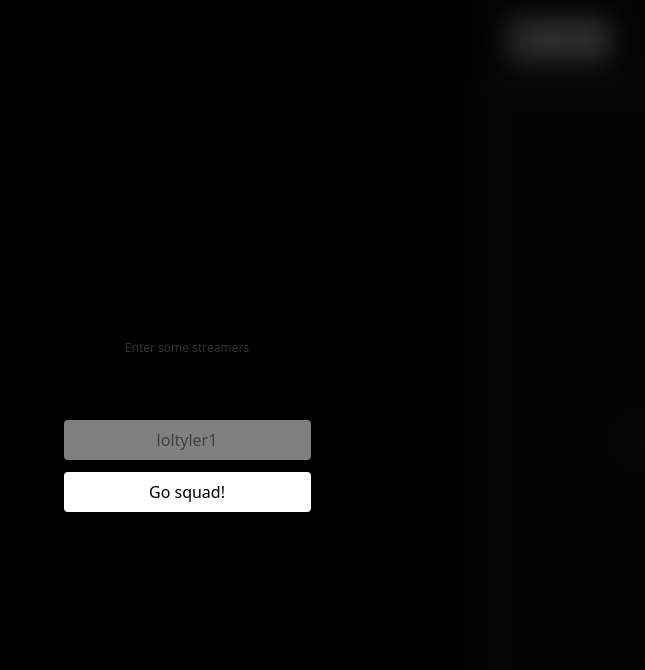
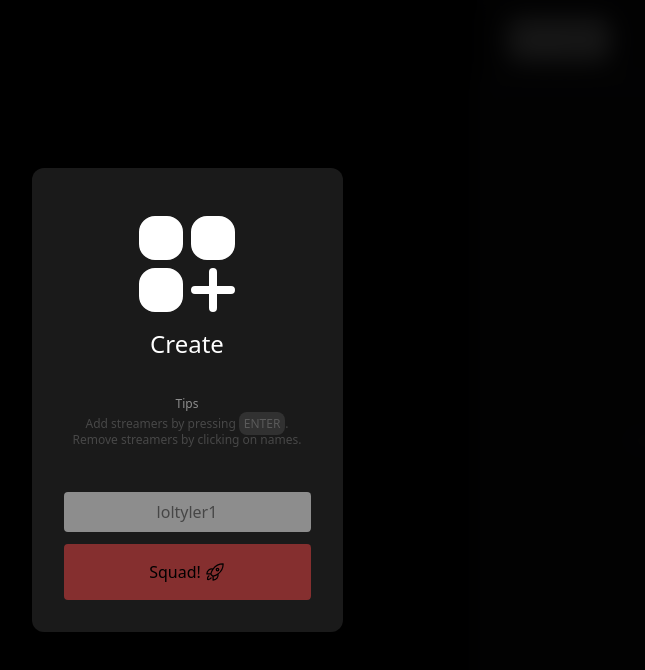
Before and after one commit to emigrek/twitch-squad, a Next.js app: page / in a window 1280 px wide. Shown: the top 670 px of the page, without its empty margins (453-1098 px from the left). Built offline with nearby package versions, Linux system fonts and the light colour scheme.

Commit message:
added squad creator tips

```diff
--- a/pages/Create.tsx
+++ b/pages/Create.tsx
@@ -1,10 +1,13 @@
 import React, { useState, useEffect } from 'react'
+import { SquaresPlusIcon } from '@heroicons/react/24/solid';
+import { RocketLaunchIcon } from '@heroicons/react/24/outline';
 import { useRecoilValue, useSetRecoilState } from "recoil";
 import { squadState } from "../atoms/squad";
 import { chatState } from "../atoms/chat";
 import { creatorState } from '../atoms/creator';
 
 import UserChip from './UserChip';
+import Tips from './Tips';
 
 function Create() {
   const [input, setInput] = useState('');
@@ -25,6 +28,11 @@ function Create() {
   const handleSubmit = () => {
     if(!squad.length) return;
     setInput('');
+    setCreator(!creator);
+  }
+
+  const handleClickAway = () => {
+    if(!squad.length) return;
     setCreator(!creator);
   }
 
@@ -50,14 +58,20 @@ function Create() {
   }, [squad]);
 
   return (
-    <div className="w-full absolute z-10 bg-black/80 backdrop-blur-md h-full flex items-center align-middle justify-center">
-      <div className='flex flex-col space-y-3 bg-black/50 p-4 rounded-lg'>
-        <div className="px-2 py-10">
-          <div className="flex flex-row items-center align-middle justify-center space-x-3 w-full">
+    <div className="w-full z-[1] absolute bg-black/90 backdrop-blur-md h-full flex items-center align-middle justify-center">
+      <div className='z-[3] flex flex-col space-y-3 bg-white/10 p-8 rounded-xl'>
+        <div className="text-center flex flex-col items-center">
+          <SquaresPlusIcon className="h-32 w-32 text-white" />
+          <h1 className="text-2xl text-white">Create</h1>
+        </div>
+        <div className="pb-8 pt-6">
+          <div className="max-w-xs flex flex-wrap flex-row items-center align-middle justify-center space-x-3 w-full gap-1">
             {
               squad.length ? squad.map((user) => (
                 <UserChip key={user} onClick={handleChipClick} twitchId={user}/>
-              )) : <div className="text-xs text-white/20 py-3">Enter some streamers</div>
+              )) : (
+                <Tips/>
+              )
             }
           </div>
         </div>
@@ -72,8 +86,12 @@ function Create() {
               />
           </div>
         </div>
-        <div onClick={handleSubmit} className="cursor-pointer text-center rounded px-4 py-2 font-medium bg-white select-none">Go squad!</div>
+        <div onClick={handleSubmit} className={`${squad.length ? 'bg-green-500 cursor-pointer' : 'bg-red-500/50'} transition-colors text-center rounded p-4 font-medium select-none space-x-1 flex flex-row justify-center items-center`}>
+          <div>Squad!</div>
+          <RocketLaunchIcon className="h-5 w-5" />
+        </div>
       </div>
+      <div onClick={handleClickAway}  className="absolute z-[2] w-full h-full"></div>
     </div>
   )
 }
--- a/pages/Navbar.tsx
+++ b/pages/Navbar.tsx
@@ -1,5 +1,5 @@
 import React from 'react'
-import { ChatBubbleOvalLeftEllipsisIcon, SquaresPlusIcon } from '@heroicons/react/24/solid'
+import { ChatBubbleOvalLeftEllipsisIcon, SquaresPlusIcon } from '@heroicons/react/24/outline'
 
 import { useRecoilValue, useSetRecoilState } from "recoil";
 import { squadState } from "../atoms/squad";
--- /dev/null
+++ b/pages/Tips.tsx
@@ -0,0 +1,15 @@
+import React from 'react'
+
+function Tips() {
+  return (
+    <div className="flex flex-col items-center align-middle justify-center space-y-1">
+        <div className="text-xs font-medium text-white/50">Tips</div>
+        <div className="flex flex-col items-center align-middle justify-center">
+            <div className="text-xs text-white/20">Add streamers by pressing <span className='px-[0.3rem] py-[0.2rem] bg-white/10 rounded-lg'>ENTER</span>.</div>
+            <div className="text-xs text-white/20">Remove streamers by clicking on names.</div>
+        </div>
+    </div>
+  )
+}
+
+export default Tips
```
